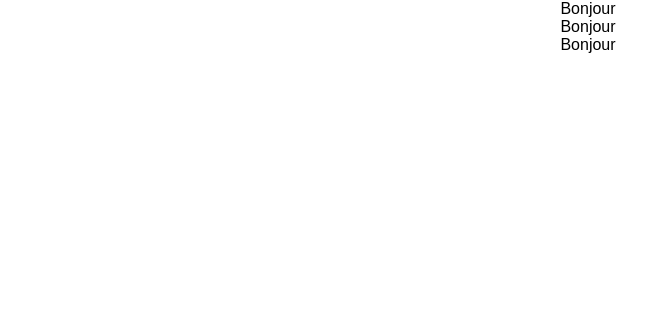
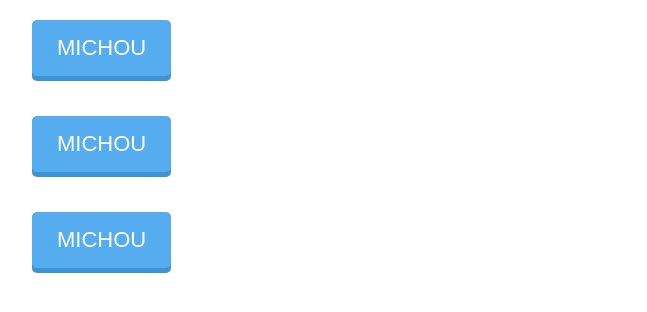
Before and after one commit to soufianeisnotafunction/salt, a React (Create React App) app: page / in a window 1280 px wide. Shown: the top 312 px of the page, without its empty margins (52-699 px from the left). Built offline with nearby package versions, Linux system fonts and the light colour scheme.

Commit message:
add button

```diff
--- a/src/App.js
+++ b/src/App.js
@@ -1,9 +1,9 @@
 import React, {Component} from 'react';
-import logo from './logo.svg';
 import Row from "./row/Row.jsx";
 import Container from "./container/Container.jsx";
 import Col from "./col/Col.jsx";
-import './App.css';
+import Button from './button/Button.jsx'
+
 
 class App extends Component {
     render() {
@@ -12,13 +12,13 @@ class App extends Component {
               <Container>
                 <Row>
                     <Col desk={4} tab={12} mob={12}>
-                        Bonjour
+                        <Button>MICHOU</Button>
                     </Col>
                     <Col desk={4} tab={12} mob={12}>
-                        Bonjour
+                      <Button>MICHOU</Button>
                     </Col>
                     <Col desk={4} tab={12} mob={12}>
-                        Bonjour
+                        <Button>MICHOU</Button>
                     </Col>
                 </Row>
               </Container>
--- a/src/button/Button.jsx
+++ b/src/button/Button.jsx
@@ -1,22 +1,29 @@
-import React from 'react';
 import styled from 'styled-components';
 
-// Create a <Title> react component that renders an <h1> which is
-// centered, palevioletred and sized at 1.5em
+const Button = styled.a`
+  /* Adapt the colors based on primary prop */
+  background-color: #55acee;
+  box-shadow: 0px 5px 0px 0px #3C93D5;
 
-let columns = 12;
-let column - width : 100 / columns;
+  border-radius: 5px;
+  padding: 15px 25px;
+  font-size: 22px;
+  text-decoration: none;
+  margin: 20px;
+  color: #fff;
+  position: relative;
+  display: inline-block;
 
-while (columns > 0) {
-    let desk = `.desk-${columns}`;
-    let tab = `.tab-${columns}`;
-    let mob = `.mob-${columns}`;
+  &:hover {
+    background-color: #6FC6FF;
+  };
 
-    columns--;
-}
+  &:active {
+    transform: translate(0px, 5px);
+    -webkit-transform: translate(0px, 5px);
+    box-shadow: 0px 1px 0px 0px;
+  }
 
-const Col = styled.div `
-  @media only screen and (min-width: 480px) {
-    ${mob}
-  }
 `;
+
+export default Button;
```
